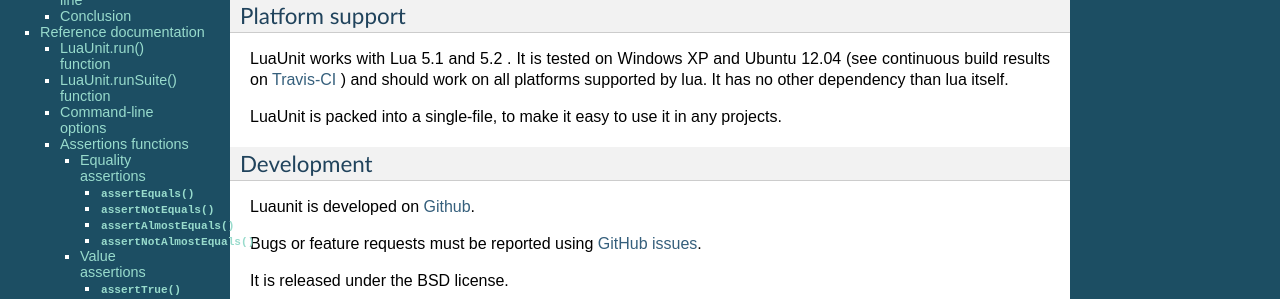
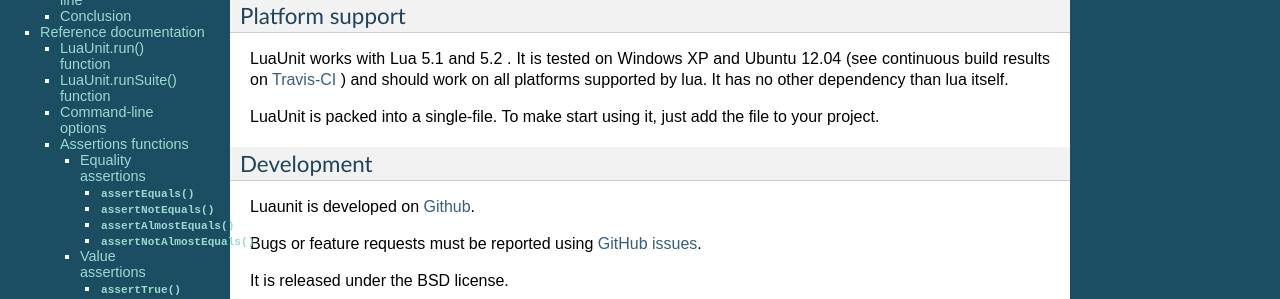
Before and after one commit to bluebird75/luaunit, a Sphinx documentation site: the page built from doc/index.rst, in a window 1280 px wide and 900 px high. Shown: the part 290-589 px from the top of the window. Built offline with Sphinx 7.4.7, drawn with Linux system fonts in a browser that asks for light colours.

Commit message:
Last typos

```diff
--- a/doc/index.rst
+++ b/doc/index.rst
@@ -35,7 +35,7 @@ It has no other dependency than lua itself.
 
 .. _Travis-CI: https://travis-ci.org/bluebird75/luaunit
 
-LuaUnit is packed into a single-file, to make it easy to use it in any projects.
+LuaUnit is packed into a single-file. To make start using it, just add the file to your project.
 
 Development
 ===========
```
Also changed, not shown: README.md (+1 -1 lines).
